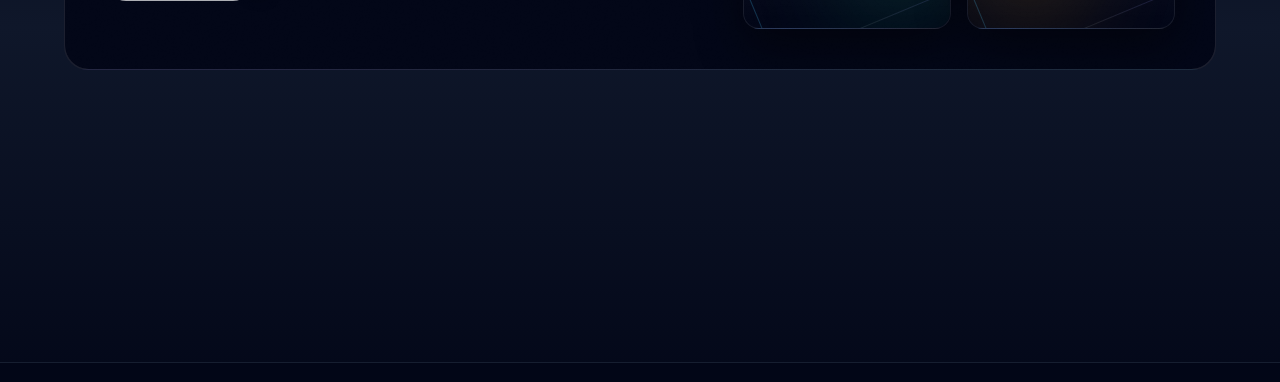
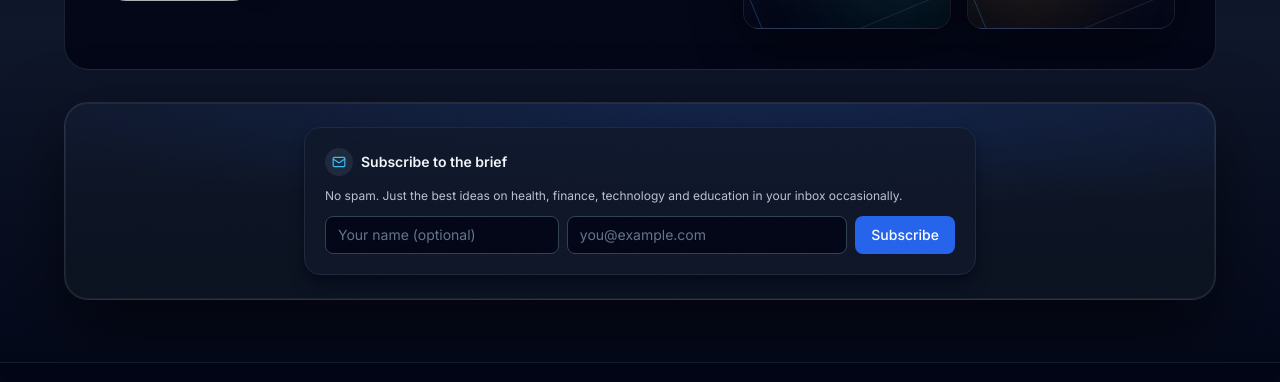
Before and after one commit to boluadeoye/world-class-blog-frontend, a Next.js app: page / in a window 1280 px wide. Shown: the part 373-755 px from the top of the page. Built offline with nearby package versions, Linux system fonts and the light colour scheme; no server answers.

Commit message:
feat(home): show newsletter studio panel (form-only) again

```diff
--- a/src/app/globals.css
+++ b/src/app/globals.css
@@ -1208,3 +1208,5 @@ body { margin: 0; }
 
 /* newsletter crop: optional tighter spacing */
 @media (max-width: 640px){ .studio-banner{ padding-top:1.1rem; padding-bottom:1.1rem; } }
+
+@media (max-width: 640px){ .studio-banner{ padding-top:1.1rem; padding-bottom:1.1rem; } }
--- a/src/app/page.js
+++ b/src/app/page.js
@@ -1,3 +1,4 @@
+import StartHereNewsletter from "../components/home/StartHereNewsletter";
 import HeroDeck from "../components/home/HeroDeck";
 
 import FeaturedRail from "../components/paynext/FeaturedRail";
@@ -22,6 +23,7 @@ export default async function Page({ searchParams }) {
       <FeaturedRail posts={featuredPosts} />
       <LatestGrid posts={latest} />
       <VideosShowcase id="videos" featured={featuredVideo} items={videos} />
+      <StartHereNewsletter />
     </div>
   );
 }
--- a/src/components/home/StartHereNewsletter.jsx
+++ b/src/components/home/StartHereNewsletter.jsx
@@ -1,4 +1,4 @@
-// src/components/home/StartHereNewsletter.jsx
+// src/components/home/StartHereNewsletter.jsx — form-only studio panel
 import NewsletterCTA from "../public/NewsletterCTA";
 
 export default function StartHereNewsletter() {
@@ -6,7 +6,6 @@ export default function StartHereNewsletter() {
     <section className="px-4 sm:px-6 lg:px-8 py-8">
       <div className="mx-auto max-w-6xl studio-banner rounded-3xl border border-white/10 p-5 sm:p-6">
         <div className="studio-noise pointer-events-none absolute inset-0 rounded-3xl" />
-        {/* Form only (cropped heading/description) */}
         <div className="mx-auto max-w-2xl">
           <NewsletterCTA />
         </div>
```
